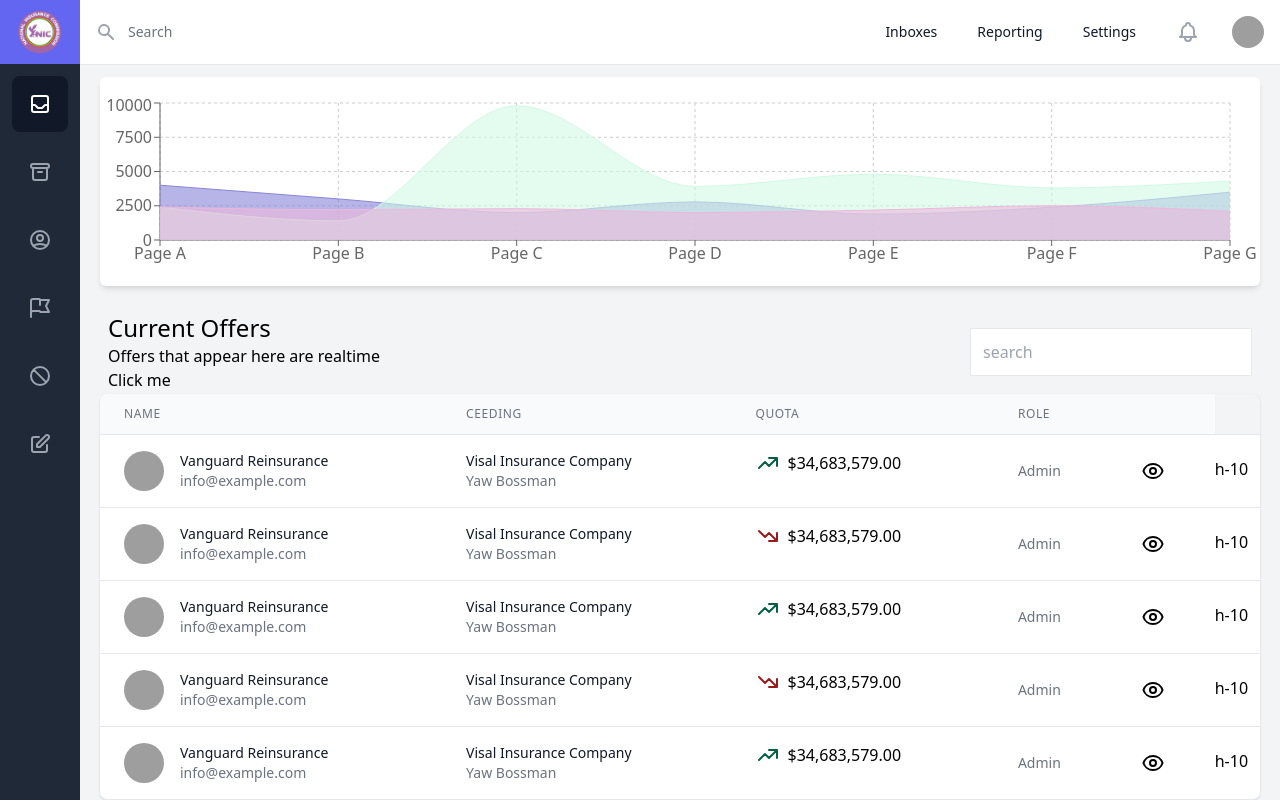
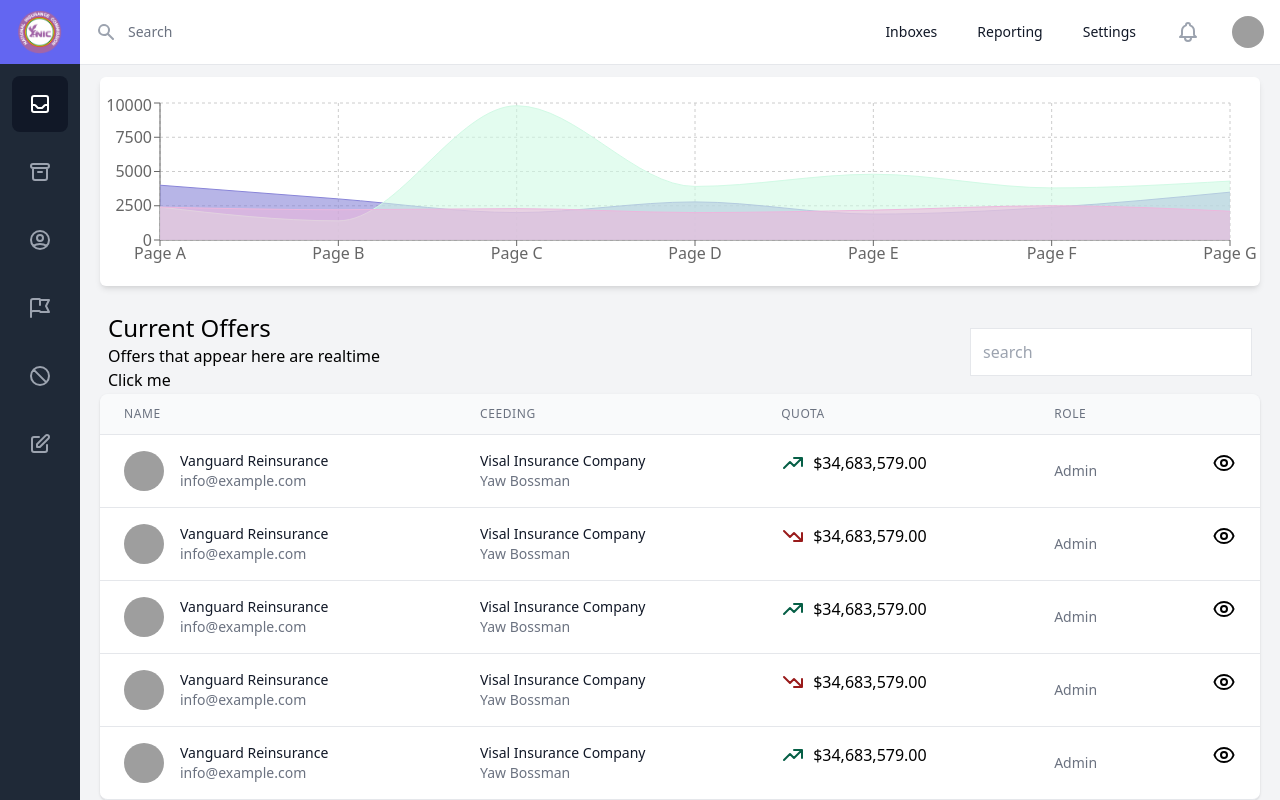
Before and after one commit to Khoby-790/template-nic, a React (Create React App) app: page / in a window 1280 px wide. Built offline with nearby package versions, Linux system fonts and the light colour scheme; grey boxes are pictures that could not be loaded.

Commit message:
--- Auto-Git Commit ---

```diff
--- a/src/pages/Dashboard/components/OfferLisitngItem.tsx
+++ b/src/pages/Dashboard/components/OfferLisitngItem.tsx
@@ -44,12 +44,12 @@ const OfferLisitngItem = (props: Props) => {
                 <td className="px-6 py-4 whitespace-nowrap text-sm text-gray-500">
                     Admin
                                             </td>
-                <td className="px-6 py-4 whitespace-nowrap text-right text-sm font-medium">
+                <td className="px-6 py-4 flex justify-end whitespace-nowrap text-right text-sm font-medium">
                     <svg onClick={() => setShowOffer(true)} className="h-6 cursor-pointer" xmlns="http://www.w3.org/2000/svg" fill="none" viewBox="0 0 24 24" stroke="currentColor">
                         <path strokeLinecap="round" strokeLinejoin="round" strokeWidth={2} d="M15 12a3 3 0 11-6 0 3 3 0 016 0z" />
                         <path strokeLinecap="round" strokeLinejoin="round" strokeWidth={2} d="M2.458 12C3.732 7.943 7.523 5 12 5c4.478 0 8.268 2.943 9.542 7-1.274 4.057-5.064 7-9.542 7-4.477 0-8.268-2.943-9.542-7z" />
                     </svg>
-                </td> h-10
+                </td>
             </tr>
 
             <Modal show={showOffer} size={50} setShow={setShowOffer}>
```
